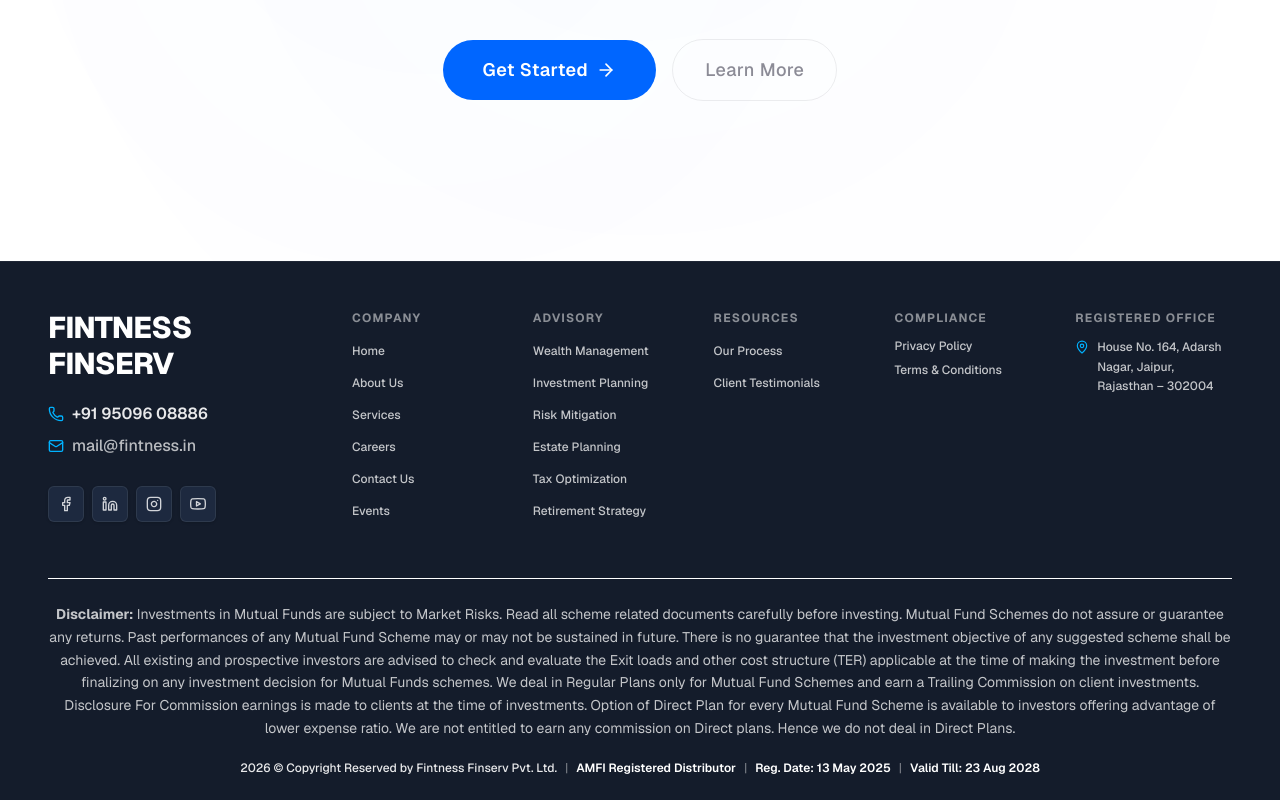
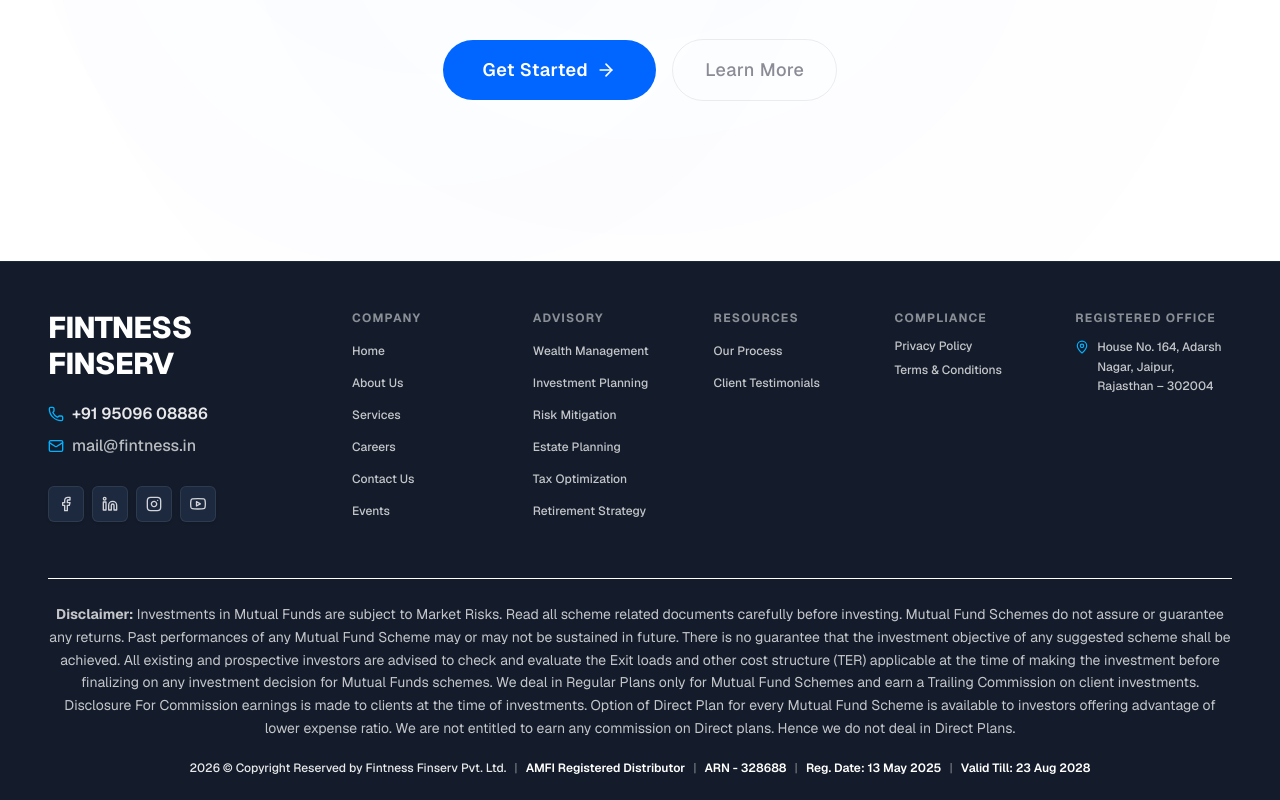
Before and after one commit to tanishqnarula12/fintness-new, a Next.js app: page / in a window 1280 px wide. Shown: the part 10711-11511 px from the top of the page. Built offline with nearby package versions, Linux system fonts and the light colour scheme.

Commit message:
Add ARN code to footer

```diff
--- a/src/components/Footer.tsx
+++ b/src/components/Footer.tsx
@@ -246,6 +246,8 @@
             <span className="text-white/40">|</span>
             <span className="text-white font-semibold">AMFI Registered Distributor</span>
             <span className="text-white/40">|</span>
+            <span className="text-white font-semibold">ARN - 328688</span>
+            <span className="text-white/40">|</span>
             <span className="text-white font-semibold">Reg. Date: 13 May 2025</span>
             <span className="text-white/40">|</span>
             <span className="text-white font-semibold">Valid Till: 23 Aug 2028</span>
```
